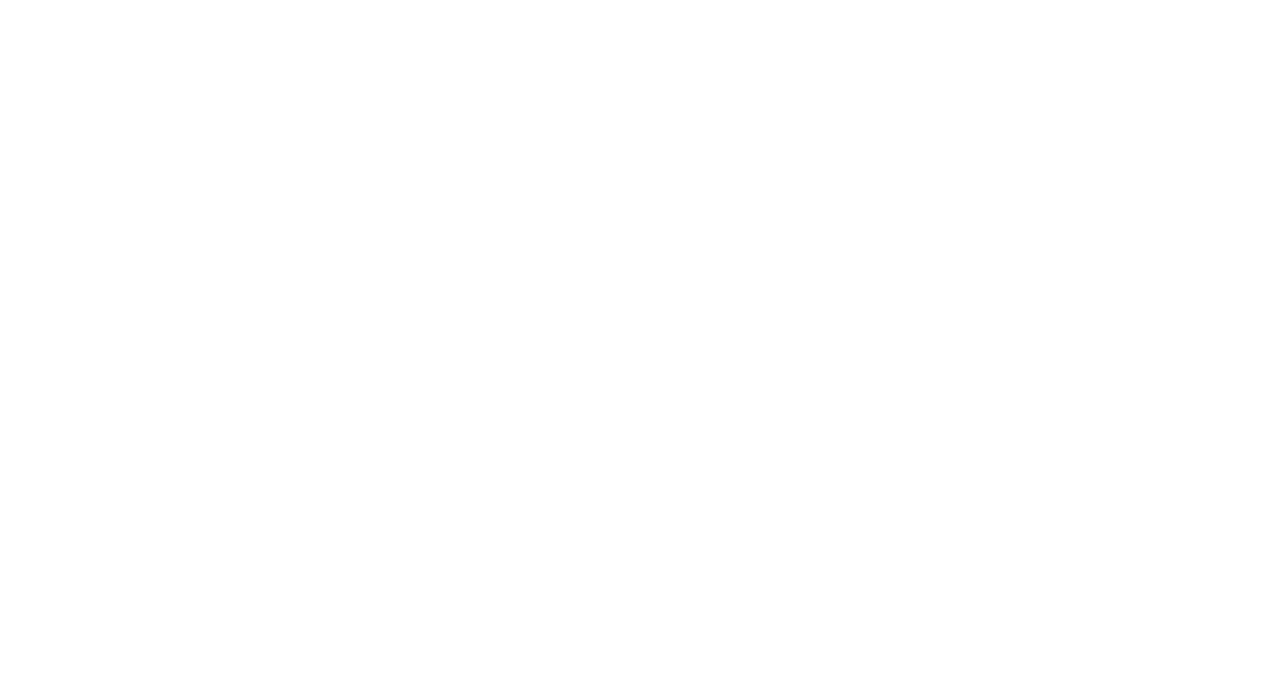
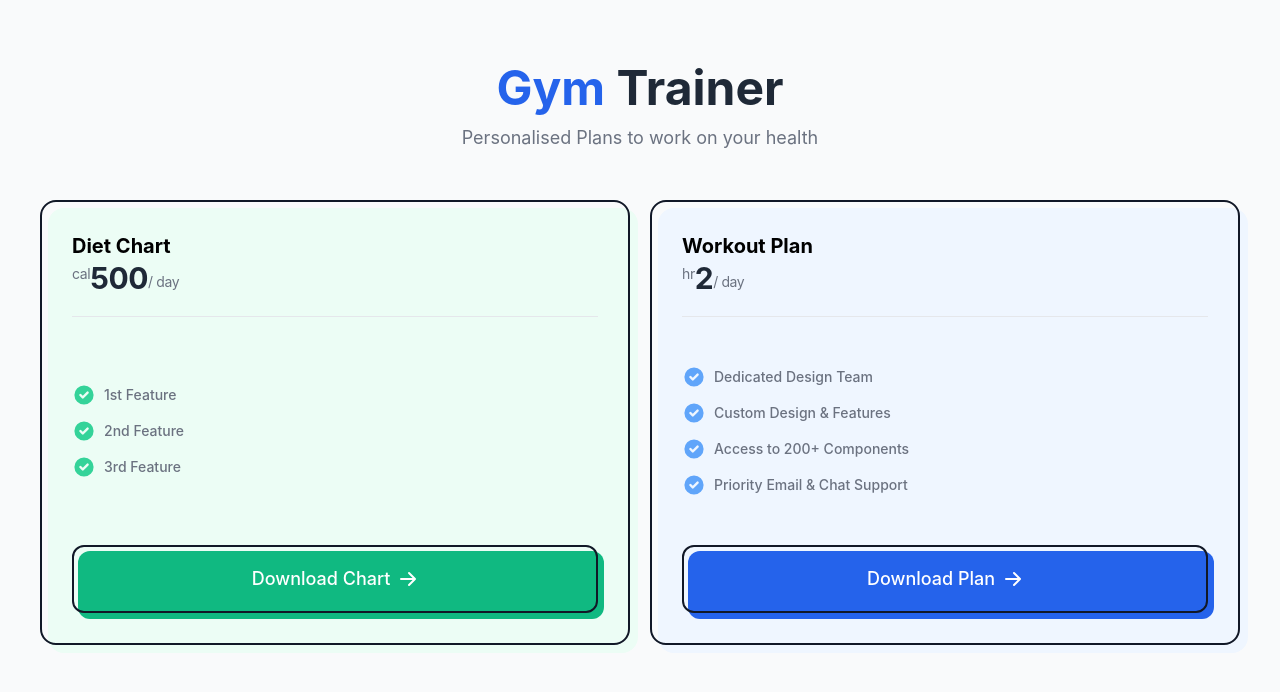
Before and after one commit to AkshatDobriyal/varjish, a React (Create React App) app: page /dashboard in a window 1280 px wide. Shown: the top 692 px of the page. Built offline with nearby package versions, Linux system fonts and the light colour scheme.

Commit message:
added dashboard page

```diff
--- a/src/App.js
+++ b/src/App.js
@@ -3,6 +3,7 @@
 import { withRouter } from "react-router-dom";
 import {BrowserRouter as Router, Route, Switch} from "react-router-dom";
 import SignIn from "./Components/Login/SignIn/SignIn";
+import DashboardCard from "./Components/Trainee-dashboard/dashboard_card";
 
 
 function App() {
@@ -15,7 +16,7 @@
 
           <Switch>
             <Route exact path="/"  component={SignIn}/>
-            <Route exact path="/Notebooks"  component={''}/>
+            <Route exact path="/dashboard"  component={DashboardCard}/>
             <Route exact path="/Notes"  component={''}/>
             <Route exact path="/Notebooks/newNotebook" component={''}/>
 
--- /dev/null
+++ b/src/Components/Trainee-dashboard/dashboard_card.js
@@ -0,0 +1,115 @@
+import React, {useState}  from "react";
+import {useHistory} from "react-router-dom";
+
+function DashboardCard() {
+
+    let historyRef = useHistory()
+    return (
+
+
+        // <!-- component -->
+// <!-- Pricing section -->
+<section class="w-full pt-16 pb-20 bg-gray-50">
+
+    <div class="px-10 mx-auto text-center max-w-7xl">
+        <h2 class="text-5xl font-bold text-blue-600">
+            Gym <span class="text-gray-800">Trainer</span>
+        </h2>
+        <p class="mt-3 text-lg text-gray-500">Personalised Plans to work on your health</p>
+        <div class="grid gap-5 mt-12 lg:grid-cols-2 md:grid-cols-2">
+
+            {/* <!-- Start First Plan --> */}
+            <div class="relative flex flex-col justify-between p-8 lg:p-6 xl:p-8 rounded-2xl" >
+
+                <div class="absolute inset-0 w-full h-full transform translate-x-2 translate-y-2 bg-green-50 rounded-2xl"></div>
+                <div class="absolute inset-0 w-full h-full border-2 border-gray-900 rounded-2xl"></div>
+                <div class="relative flex pb-5 space-x-5 border-b border-gray-200 lg:space-x-3 xl:space-x-5">
+                    {/* <svg class="w-16 h-16 text-green-400 rounded-2xl" viewBox="0 0 150 150" xmlns="http://www.w3.org/2000/svg" xmlns:xlink="http://www.w3.org/1999/xlink"><defs><rect x="0" y="0" width="150" height="150" rx="15"></rect></defs><g fill="none" fill-rule="evenodd"><mask fill="#fff"><use xlink:href="#plan1"></use></mask><use fill="currentColor" xlink:href="#plan1"></use><circle fill-opacity=".3" fill="#FFF" mask="url(#plan1)" cx="125" cy="25" r="50"></circle><path fill-opacity=".3" fill="#FFF" mask="url(#plan1)" d="M-33 83H67v100H-33z"></path></g></svg> */}
+                    <div class="relative flex flex-col items-start">
+                        <h3 class="text-xl font-bold">  Diet Chart</h3>
+                        <p class="tracking-tight text-gray-500">
+                            <span class="text-sm transform inline-block -translate-y-2.5 relative">cal</span>
+                            <span class="text-3xl font-bold text-gray-800">500</span>
+                            <span class="text-sm -translate-y-0.5 inline-block transform">/ day</span>
+                        </p>
+                    </div>
+                </div>
+
+                <ul class="relative py-12 space-y-3">
+                    <li class="flex items-center space-x-2 text-sm font-medium text-gray-500">
+                        <svg class="w-6 h-6 text-green-400" fill="currentColor" viewBox="0 0 20 20" xmlns="http://www.w3.org/2000/svg"><path fill-rule="evenodd" d="M10 18a8 8 0 100-16 8 8 0 000 16zm3.707-9.293a1 1 0 00-1.414-1.414L9 10.586 7.707 9.293a1 1 0 00-1.414 1.414l2 2a1 1 0 001.414 0l4-4z" clip-rule="evenodd"></path></svg>
+                        <span>1st Feature</span>
+                    </li>
+                    <li class="flex items-center space-x-2 text-sm font-medium text-gray-500">
+                        <svg class="w-6 h-6 text-green-400" fill="currentColor" viewBox="0 0 20 20" xmlns="http://www.w3.org/2000/svg"><path fill-rule="evenodd" d="M10 18a8 8 0 100-16 8 8 0 000 16zm3.707-9.293a1 1 0 00-1.414-1.414L9 10.586 7.707 9.293a1 1 0 00-1.414 1.414l2 2a1 1 0 001.414 0l4-4z" clip-rule="evenodd"></path></svg>
+                        <span>2nd Feature</span>
+                    </li>
+                    <li class="flex items-center space-x-2 text-sm font-medium text-gray-500">
+                        <svg class="w-6 h-6 text-green-400" fill="currentColor" viewBox="0 0 20 20" xmlns="http://www.w3.org/2000/svg"><path fill-rule="evenodd" d="M10 18a8 8 0 100-16 8 8 0 000 16zm3.707-9.293a1 1 0 00-1.414-1.414L9 10.586 7.707 9.293a1 1 0 00-1.414 1.414l2 2a1 1 0 001.414 0l4-4z" clip-rule="evenodd"></path></svg>
+                        <span>3rd Feature</span>
+                    </li>
+                </ul>
+
+                <a href="#_" class="relative flex items-center justify-center w-full px-5 py-5 text-lg font-medium text-white rounded-xl group">
+                    <span class="w-full h-full absolute inset-0 transform translate-y-1.5 translate-x-1.5 group-hover:translate-y-0 group-hover:translate-x-0 transition-all ease-out duration-200 rounded-xl bg-green-500"></span>
+                    <span class="absolute inset-0 w-full h-full border-2 border-gray-900 rounded-xl"></span>
+                    <span class="relative">Download Chart</span>
+                    <svg class="w-5 h-5 ml-2 transition-all duration-200 ease-out transform group-hover:translate-x-1" fill="currentColor" viewBox="0 0 20 20" xmlns="http://www.w3.org/2000/svg"><path fill-rule="evenodd" d="M10.293 3.293a1 1 0 011.414 0l6 6a1 1 0 010 1.414l-6 6a1 1 0 01-1.414-1.414L14.586 11H3a1 1 0 110-2h11.586l-4.293-4.293a1 1 0 010-1.414z" clip-rule="evenodd"></path></svg>
+                </a>
+
+            </div>
+            {/* <!-- End First Plan --> */}
+
+            {/* <!-- Start Middle Plan --> */}
+            <div class="relative p-8 lg:p-6 xl:p-8 rounded-2xl">
+
+                <div class="absolute inset-0 w-full h-full transform translate-x-2 translate-y-2 bg-blue-50 rounded-2xl"></div>
+                <div class="absolute inset-0 w-full h-full border-2 border-gray-900 rounded-2xl"></div>
+                <div class="relative flex pb-5 space-x-5 border-b border-gray-200 lg:space-x-3 xl:space-x-5">
+                    {/* <svg class="w-16 h-16 text-indigo-400 rounded-2xl" viewBox="0 0 150 150" xmlns="http://www.w3.org/2000/svg" xmlns:xlink="http://www.w3.org/1999/xlink"><defs><rect x="0" y="0" width="150" height="150" rx="15"></rect></defs><g fill="none" fill-rule="evenodd"><mask fill="#fff"><use xlink:href="#plan1"></use></mask><use fill="currentColor" xlink:href="#plan1"></use><circle fill-opacity=".3" fill="#FFF" mask="url(#plan1)" cx="125" cy="25" r="50"></circle><path fill-opacity=".3" fill="#FFF" mask="url(#plan1)" d="M-33 83H67v100H-33z"></path></g></svg> */}
+                    <div class="relative flex flex-col items-start">
+                        <h3 class="text-xl font-bold">Workout Plan</h3>
+                        <p class="tracking-tight text-gray-500">
+                            <span class="text-sm transform inline-block -translate-y-2.5 relative">hr</span>
+                            <span class="text-3xl font-bold text-gray-800">2</span>
+                            <span class="text-sm -translate-y-0.5 inline-block transform">/ day</span>
+                        </p>
+                    </div>
+                </div>
+
+                <ul class="relative py-12 space-y-3">
+                    <li class="flex items-center space-x-2 text-sm font-medium text-gray-500">
+                        <svg class="w-6 h-6 text-blue-400" fill="currentColor" viewBox="0 0 20 20" xmlns="http://www.w3.org/2000/svg"><path fill-rule="evenodd" d="M10 18a8 8 0 100-16 8 8 0 000 16zm3.707-9.293a1 1 0 00-1.414-1.414L9 10.586 7.707 9.293a1 1 0 00-1.414 1.414l2 2a1 1 0 001.414 0l4-4z" clip-rule="evenodd"></path></svg>
+                        <span>Dedicated Design Team</span>
+                    </li>
+                    <li class="flex items-center space-x-2 text-sm font-medium text-gray-500">
+                        <svg class="w-6 h-6 text-blue-400" fill="currentColor" viewBox="0 0 20 20" xmlns="http://www.w3.org/2000/svg"><path fill-rule="evenodd" d="M10 18a8 8 0 100-16 8 8 0 000 16zm3.707-9.293a1 1 0 00-1.414-1.414L9 10.586 7.707 9.293a1 1 0 00-1.414 1.414l2 2a1 1 0 001.414 0l4-4z" clip-rule="evenodd"></path></svg>
+                        <span>Custom Design &amp; Features</span>
+                    </li>
+                    <li class="flex items-center space-x-2 text-sm font-medium text-gray-500">
+                        <svg class="w-6 h-6 text-blue-400" fill="currentColor" viewBox="0 0 20 20" xmlns="http://www.w3.org/2000/svg"><path fill-rule="evenodd" d="M10 18a8 8 0 100-16 8 8 0 000 16zm3.707-9.293a1 1 0 00-1.414-1.414L9 10.586 7.707 9.293a1 1 0 00-1.414 1.414l2 2a1 1 0 001.414 0l4-4z" clip-rule="evenodd"></path></svg>
+                        <span>Access to 200+ Components</span>
+                    </li>
+                    <li class="flex items-center space-x-2 text-sm font-medium text-gray-500">
+                        <svg class="w-6 h-6 text-blue-400" fill="currentColor" viewBox="0 0 20 20" xmlns="http://www.w3.org/2000/svg"><path fill-rule="evenodd" d="M10 18a8 8 0 100-16 8 8 0 000 16zm3.707-9.293a1 1 0 00-1.414-1.414L9 10.586 7.707 9.293a1 1 0 00-1.414 1.414l2 2a1 1 0 001.414 0l4-4z" clip-rule="evenodd"></path></svg>
+                        <span>Priority Email &amp; Chat Support</span>
+                    </li>
+                </ul>
+
+                <a href="#_" class="relative flex items-center justify-center w-full px-5 py-5 text-lg font-medium text-white rounded-xl group">
+                    <span class="w-full h-full absolute inset-0 transform translate-y-1.5 translate-x-1.5 group-hover:translate-y-0 group-hover:translate-x-0 transition-all ease-out duration-200 rounded-xl bg-blue-600"></span>
+                    <span class="absolute inset-0 w-full h-full border-2 border-gray-900 rounded-xl"></span>
+                    <span class="relative">Download Plan</span>
+                    <svg class="w-5 h-5 ml-2 transition-all duration-200 ease-out transform group-hover:translate-x-1" fill="currentColor" viewBox="0 0 20 20" xmlns="http://www.w3.org/2000/svg"><path fill-rule="evenodd" d="M10.293 3.293a1 1 0 011.414 0l6 6a1 1 0 010 1.414l-6 6a1 1 0 01-1.414-1.414L14.586 11H3a1 1 0 110-2h11.586l-4.293-4.293a1 1 0 010-1.414z" clip-rule="evenodd"></path></svg>
+                </a>
+
+            </div>
+            {/* <!-- End Middle Plan --> */}
+
+        </div>
+    </div>
+</section>
+    )
+}
+
+export default DashboardCard;
```
